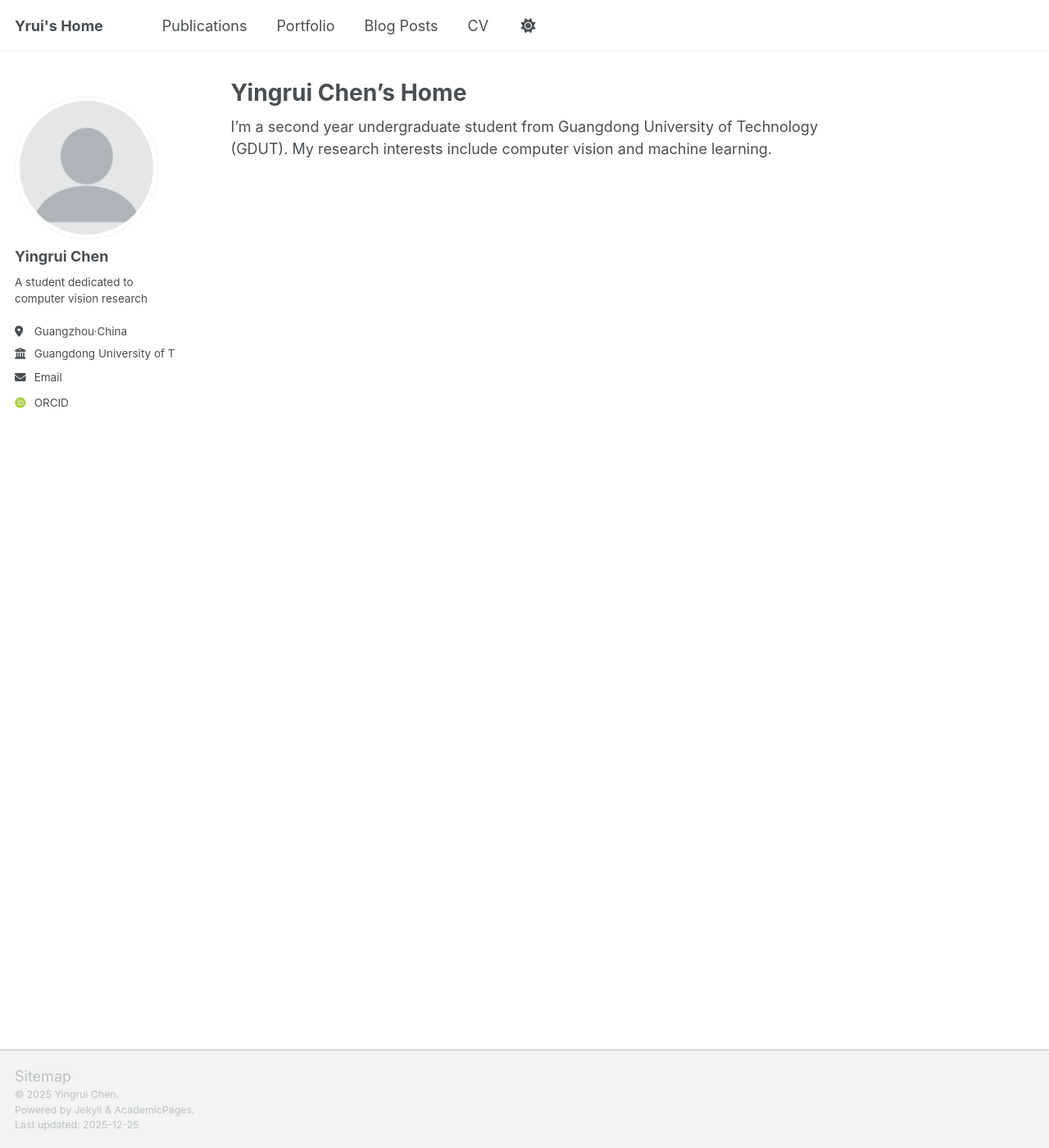
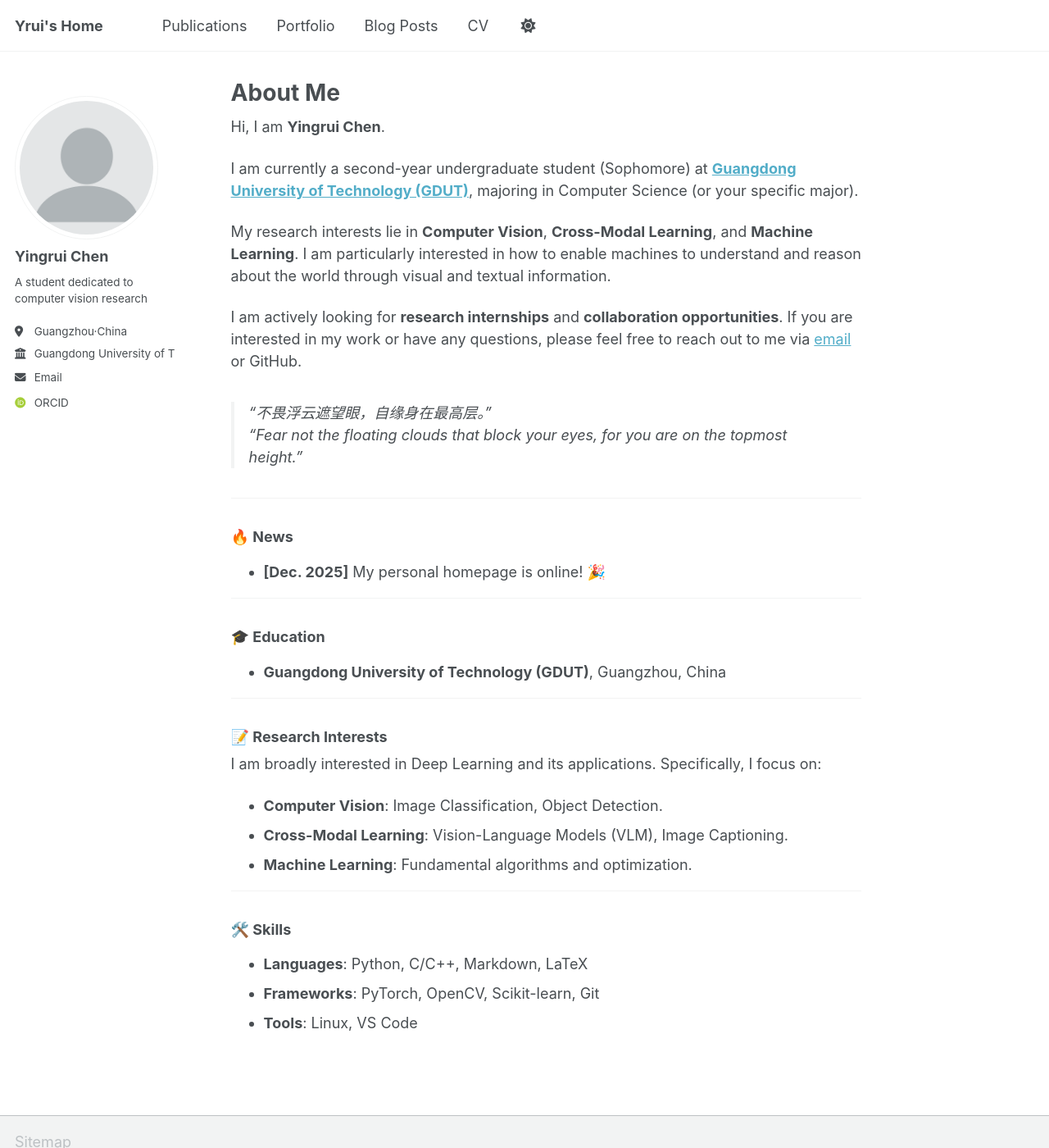
Before and after one commit to yruichen/yrhome, a Jekyll site: the page built from _pages/about.md, in a window 1280 px wide and 1400 px high. Shown: the whole window at 82% size. Built offline with Jekyll 4.4.1, drawn with Linux system fonts in a browser that asks for light colours; some web fonts are replaced; a script bundle is joined from its source files by our own code; library files that are not in the unit come from our copies.

Commit message:
Revise 'About Me' page with detailed information
Updated personal information and expanded on research interests, education, and skills.

```diff
--- a/_pages/about.md
+++ b/_pages/about.md
@@ -1,10 +1,51 @@
 ---
 permalink: /
-title: "Yingrui Chen's Home"
+title: "About Me"
+excerpt: "About me"
 author_profile: true
 redirect_from:
   - /about/
   - /about.html
+
 ---
 
-I'm a second year undergraduate student from Guangdong University of Technology (GDUT). My research interests include computer vision and machine learning.
+Hi, I am **Yingrui Chen**.
+
+I am currently a second-year undergraduate student (Sophomore) at **[Guangdong University of Technology (GDUT)](https://www.gdut.edu.cn/)**, majoring in Computer Science (or your specific major).
+
+My research interests lie in **Computer Vision**, **Cross-Modal Learning**, and **Machine Learning**. I am particularly interested in how to enable machines to understand and reason about the world through visual and textual information.
+
+I am actively looking for **research internships** and **collaboration opportunities**. If you are interested in my work or have any questions, please feel free to reach out to me via [email](chenyingrui@mails.gdut.edu.cn) or GitHub.
+
+> *"不畏浮云遮望眼，自缘身在最高层。"*
+> *"Fear not the floating clouds that block your eyes, for you are on the topmost height."*
+
+---
+
+### 🔥 News
+
+*   **[Dec. 2025]** My personal homepage is online! 🎉
+
+---
+
+### 🎓 Education
+
+*   **Guangdong University of Technology (GDUT)**, Guangzhou, China
+
+---
+
+### 📝 Research Interests
+
+I am broadly interested in Deep Learning and its applications. Specifically, I focus on:
+
+*   **Computer Vision**: Image Classification, Object Detection.
+*   **Cross-Modal Learning**: Vision-Language Models (VLM), Image Captioning.
+*   **Machine Learning**: Fundamental algorithms and optimization.
+
+---
+
+### 🛠️ Skills
+
+*   **Languages**: Python, C/C++, Markdown, LaTeX
+*   **Frameworks**: PyTorch, OpenCV, Scikit-learn, Git
+*   **Tools**: Linux, VS Code
```
